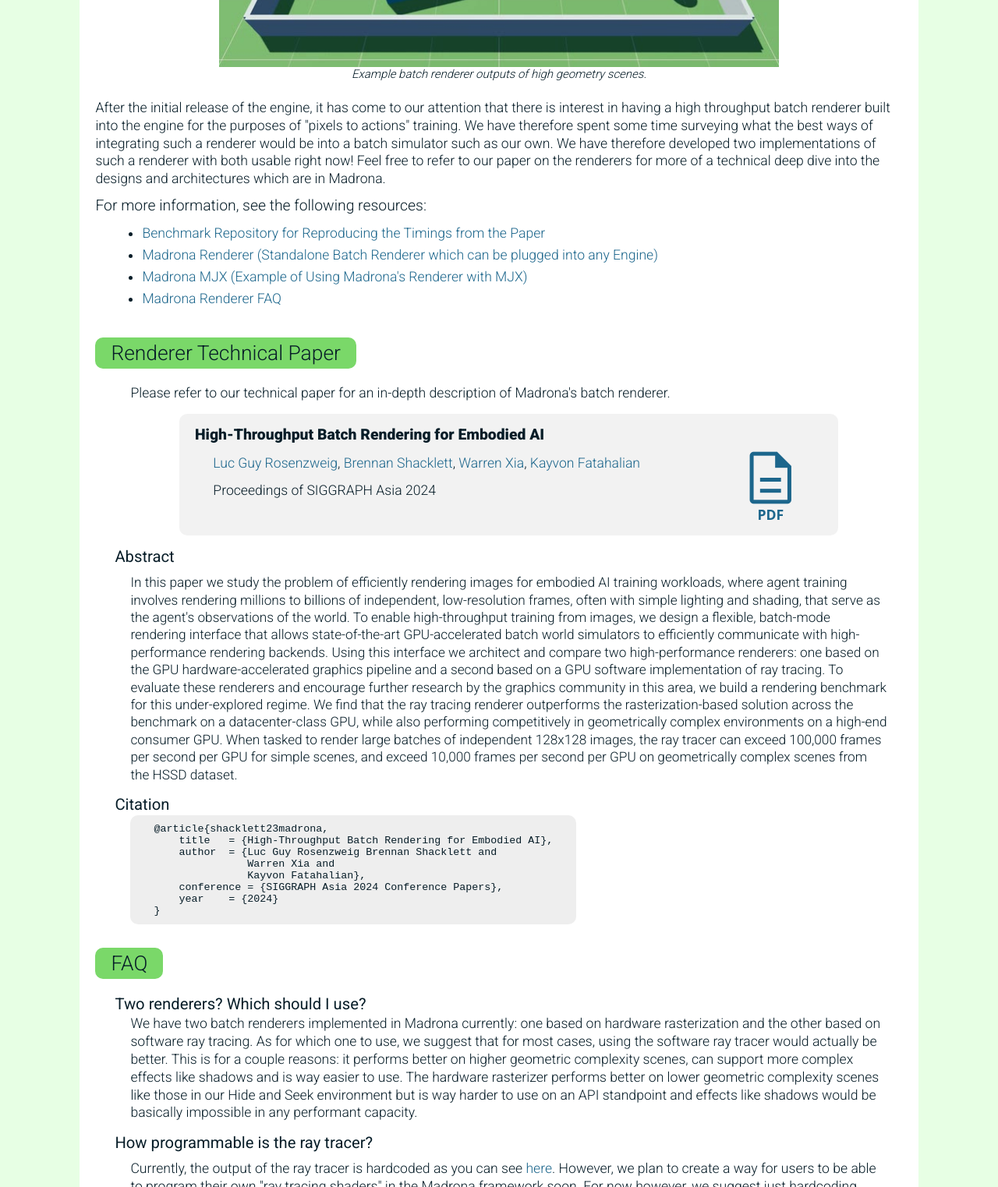
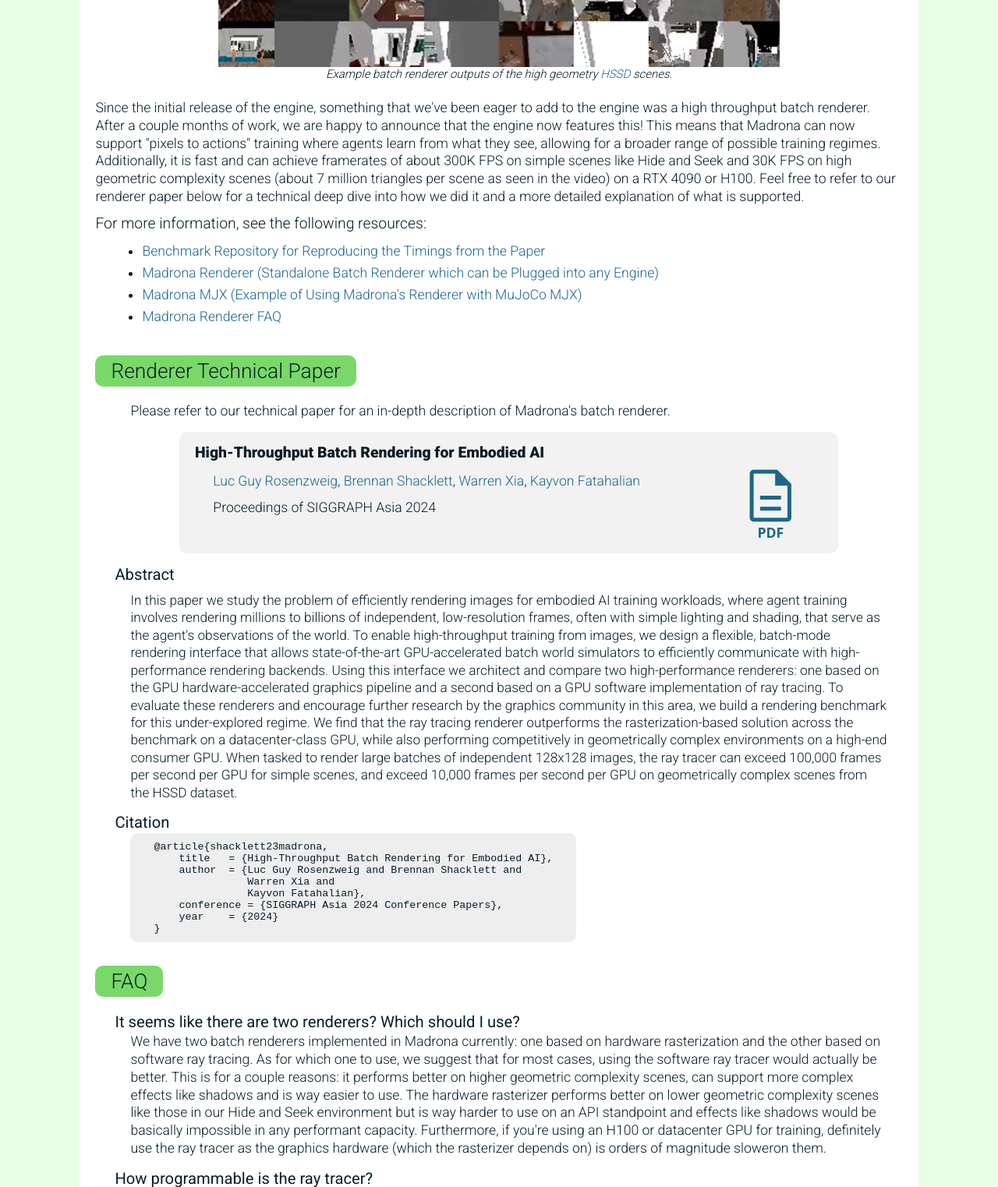
Before and after one commit to madrona-engine/madrona-engine.github.io, a plain HTML site: page renderer.html in a window 1280 px wide. Shown: the part 480-2003 px from the top of the page at 78% size. Drawn offline with nearby package versions, Linux system fonts and the light colour scheme; grey boxes are pictures that could not be loaded.

Commit message:
fix edits

```diff
--- a/renderer.html
+++ b/renderer.html
@@ -48,24 +48,24 @@
 
     <section id='video'>
       <div id='main-video-container'>
-        <video autoplay muted playsinline width='720' height='405' poster='thumbnail.jpg'>
+        <video autoplay muted playsinline width='720' height='405' poster='renderer_thumbnail.jpg'>
           <source src='renderer.mp4' type='video/mp4' />
         </video>
         <button class='replay'><img src='replay.svg' alt='replay'></button>
-      <p class="small emph">Example batch renderer outputs of high geometry scenes.</p>
+      <p class="small emph">Example batch renderer outputs of the high geometry <a href="https://3dlg-hcvc.github.io/hssd/">HSSD</a> scenes.</p>
       </div>
     </section>
 
     <section id='intro'>
       <p>
-      After the initial release of the engine, it has come to our attention that there is interest in having a high throughput batch renderer built into the engine for the purposes of "pixels to actions" training. We have therefore spent some time surveying what the best ways of integrating such a renderer would be into a batch simulator such as our own. We have therefore developed two implementations of such a renderer with both usable right now! Feel free to refer to our paper on the renderers for more of a technical deep dive into the designs and architectures which are in Madrona.
+      Since the initial release of the engine, something that we've been eager to add to the engine was a high throughput batch renderer. After a couple months of work, we are happy to announce that the engine now features this! This means that Madrona can now support "pixels to actions" training where agents learn from what they see, allowing for a broader range of possible training regimes. Additionally, it is fast and can achieve framerates of about 300K FPS on simple scenes like Hide and Seek and 30K FPS on high geometric complexity scenes (about 7 million triangles per scene as seen in the video) on a RTX 4090 or H100. Feel free to refer to our renderer paper below for a technical deep dive into how we did it and a more detailed explanation of what is supported.
 
      <p class='detail blurb'>
      For more information, see the following resources:
      <ul class='resources-list'>
        <li><a href='https://github.com/llGuy/madrona_benchmark'>Benchmark Repository for Reproducing the Timings from the Paper</a></li>
-       <li><a href='https://github.com/llGuy/madrona_renderer'>Madrona Renderer (Standalone Batch Renderer which can be plugged into any Engine)</a></li>
-       <li><a href='https://github.com/llGuy/madrona_mjx'>Madrona MJX (Example of Using Madrona's Renderer with MJX)</a></li>
+       <li><a href='https://github.com/llGuy/madrona_renderer'>Madrona Renderer (Standalone Batch Renderer which can be Plugged into any Engine)</a></li>
+       <li><a href='https://github.com/llGuy/madrona_mjx'>Madrona MJX (Example of Using Madrona's Renderer with MuJoCo MJX)</a></li>
           <li><a href="#render-faq">Madrona Renderer FAQ</a></li>
      </ul>
      </p>
@@ -112,7 +112,7 @@
         <h3>Citation</h3>
         <pre class='citation'><code>@article{shacklett23madrona,
     title   = {High-Throughput Batch Rendering for Embodied AI},
-    author  = {Luc Guy Rosenzweig Brennan Shacklett and
+    author  = {Luc Guy Rosenzweig and Brennan Shacklett and
                Warren Xia and
                Kayvon Fatahalian},
     conference = {SIGGRAPH Asia 2024 Conference Papers},
@@ -125,10 +125,10 @@
       <h1>FAQ</h1>
       <div class='content'>
 
-        <h3>Two renderers? Which should I use?</h3>
+        <h3>It seems like there are two renderers? Which should I use?</h3>
 
         <p class='detail'>
-        We have two batch renderers implemented in Madrona currently: one based on hardware rasterization and the other based on software ray tracing. As for which one to use, we suggest that for most cases, using the software ray tracer would actually be better. This is for a couple reasons: it performs better on higher geometric complexity scenes, can support more complex effects like shadows and is way easier to use. The hardware rasterizer performs better on lower geometric complexity scenes like those in our Hide and Seek environment but is way harder to use on an API standpoint and effects like shadows would be basically impossible in any performant capacity.
+        We have two batch renderers implemented in Madrona currently: one based on hardware rasterization and the other based on software ray tracing. As for which one to use, we suggest that for most cases, using the software ray tracer would actually be better. This is for a couple reasons: it performs better on higher geometric complexity scenes, can support more complex effects like shadows and is way easier to use. The hardware rasterizer performs better on lower geometric complexity scenes like those in our Hide and Seek environment but is way harder to use on an API standpoint and effects like shadows would be basically impossible in any performant capacity. Furthermore, if you're using an H100 or datacenter GPU for training, definitely use the ray tracer as the graphics hardware (which the rasterizer depends on) is orders of magnitude sloweron them.
         </p>
 
         <h3>How programmable is the ray tracer?</h3>
```
Also changed, not shown: index.html (+1 -1 lines), renderer_thumbnail.jpg (added).
